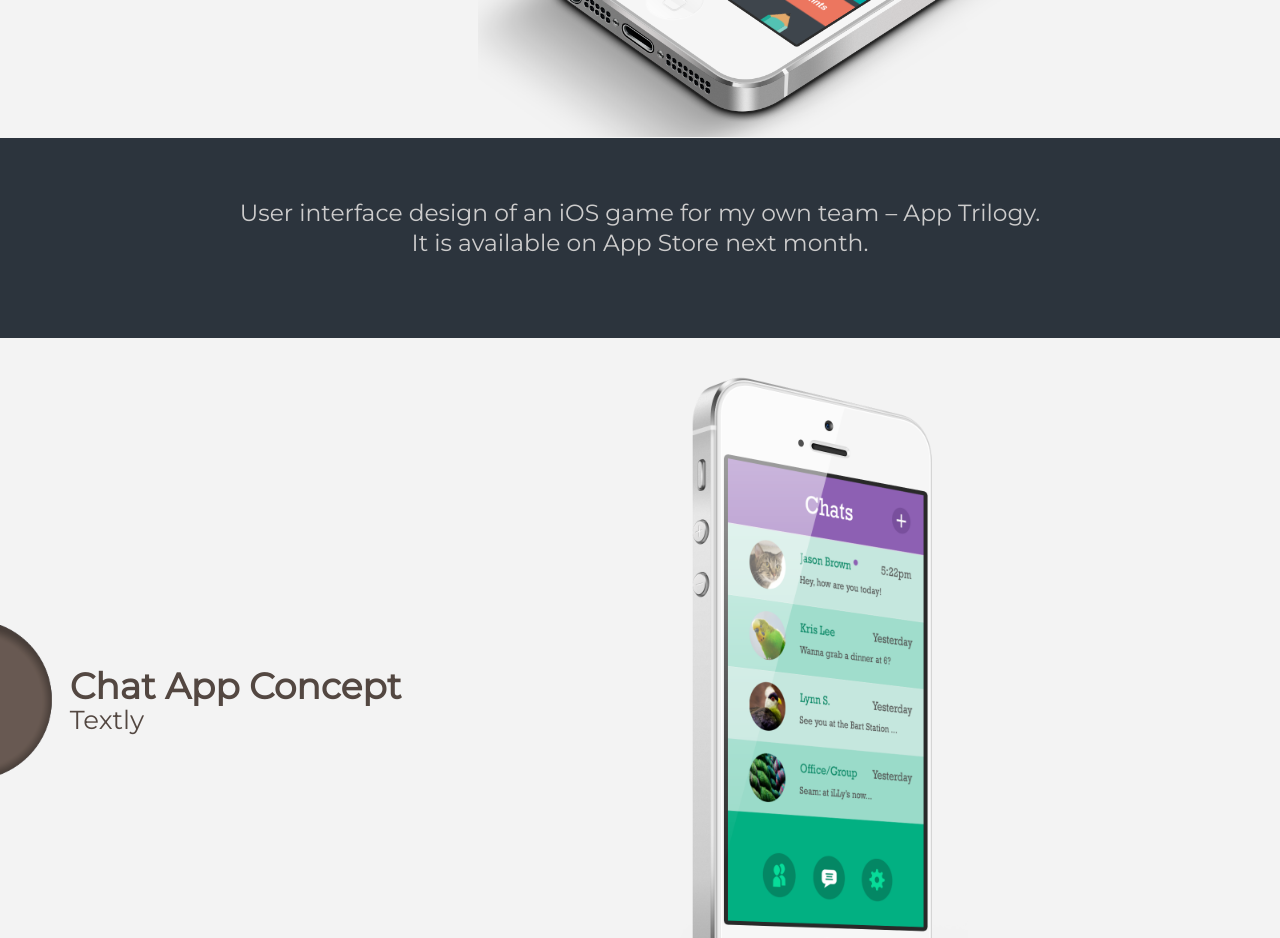
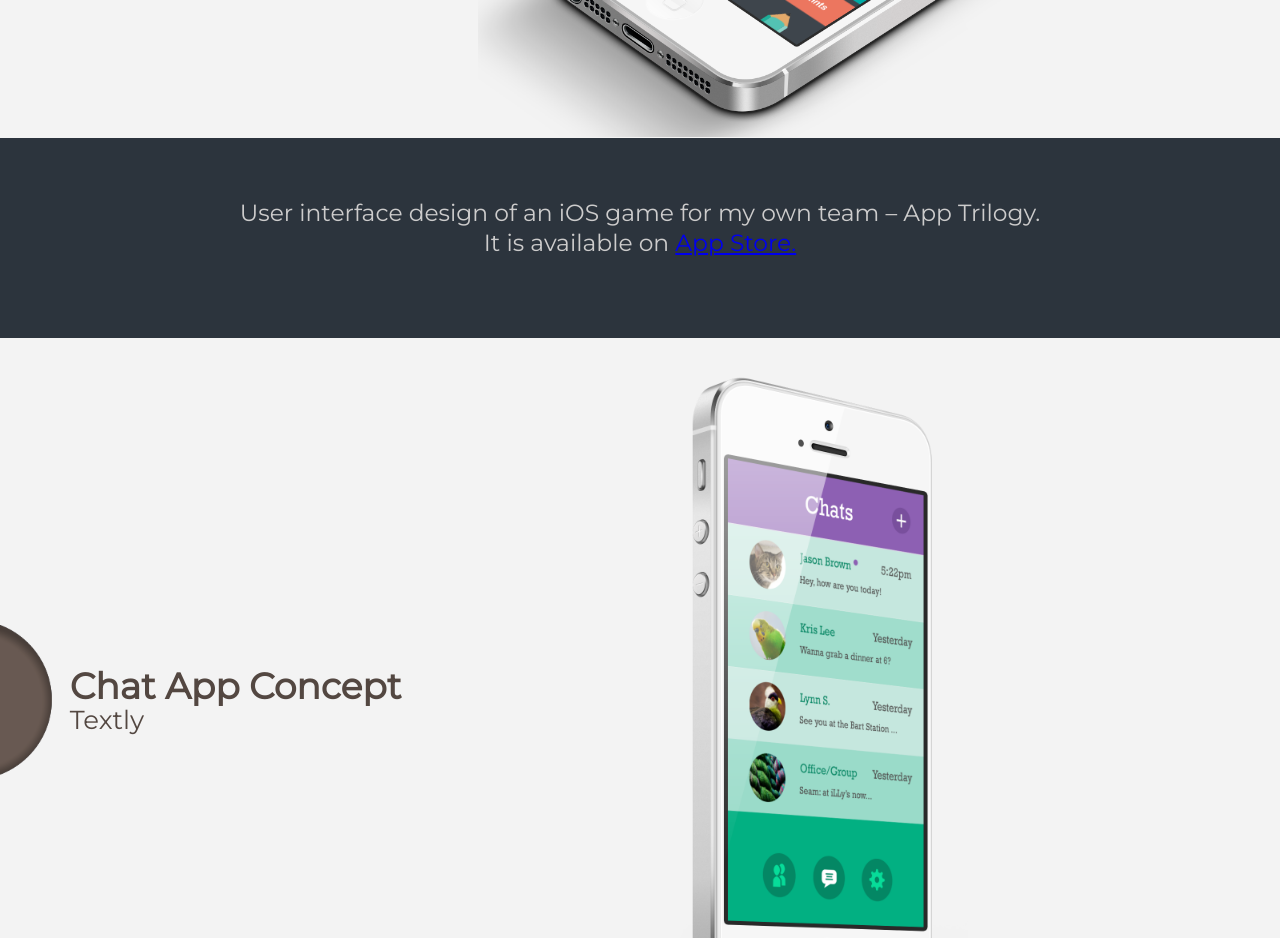
Before and after one commit to leahwan/leahwan.github.io, a plain HTML site: page index.html in a window 1280 px wide. Shown: the part 1060-1998 px from the top of the page. Drawn offline with Linux system fonts and the light colour scheme.

Commit message:
Update index.html

```diff
--- a/index.html
+++ b/index.html
@@ -52,7 +52,8 @@
      </div>
 
      <article class="descrip">
-       <h3>User interface design of an iOS game for my own team – App Trilogy.<br> It is available on App Store next month.</h3>
+       <h3>User interface design of an iOS game for my own team – App Trilogy.<br> It is available on
+       <a href="https://itunes.apple.com/us/app/sudoku/id673754921?mt=8">App Store.</a></h3>
      </article>
 
      <div class="Textly">
```
